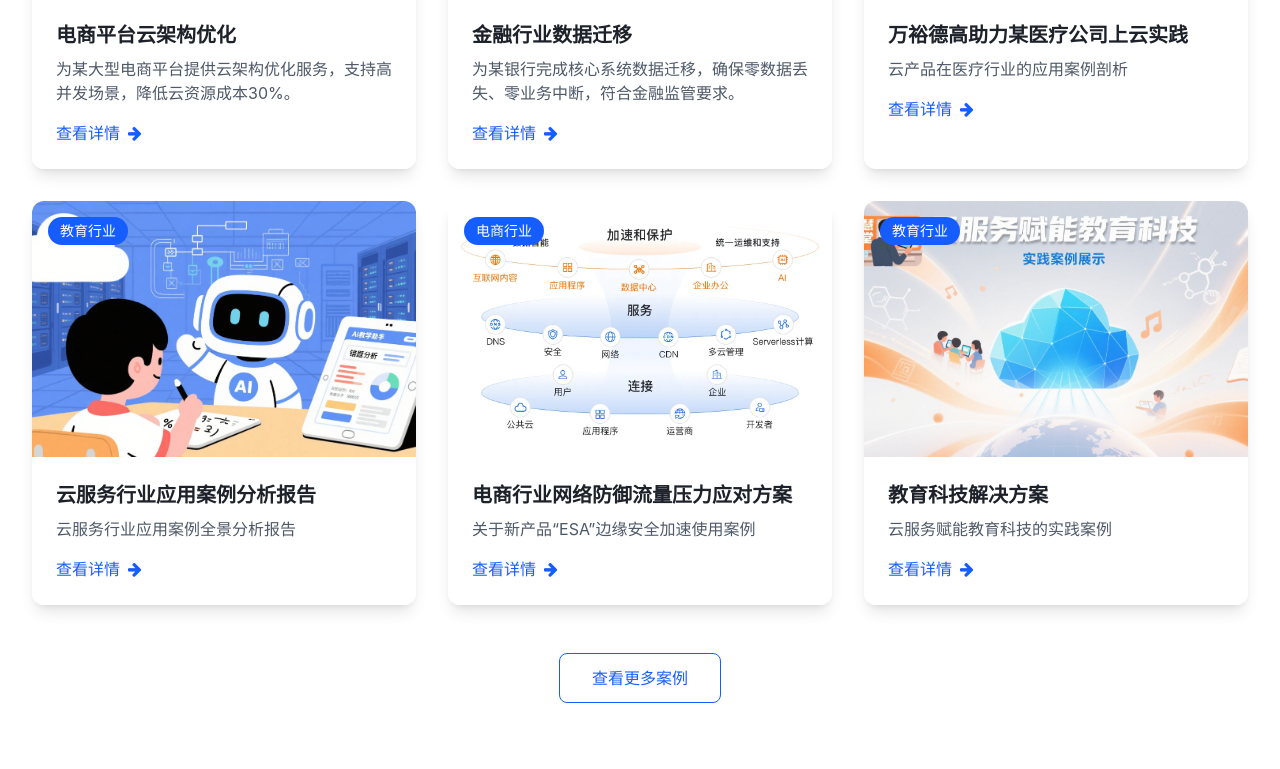
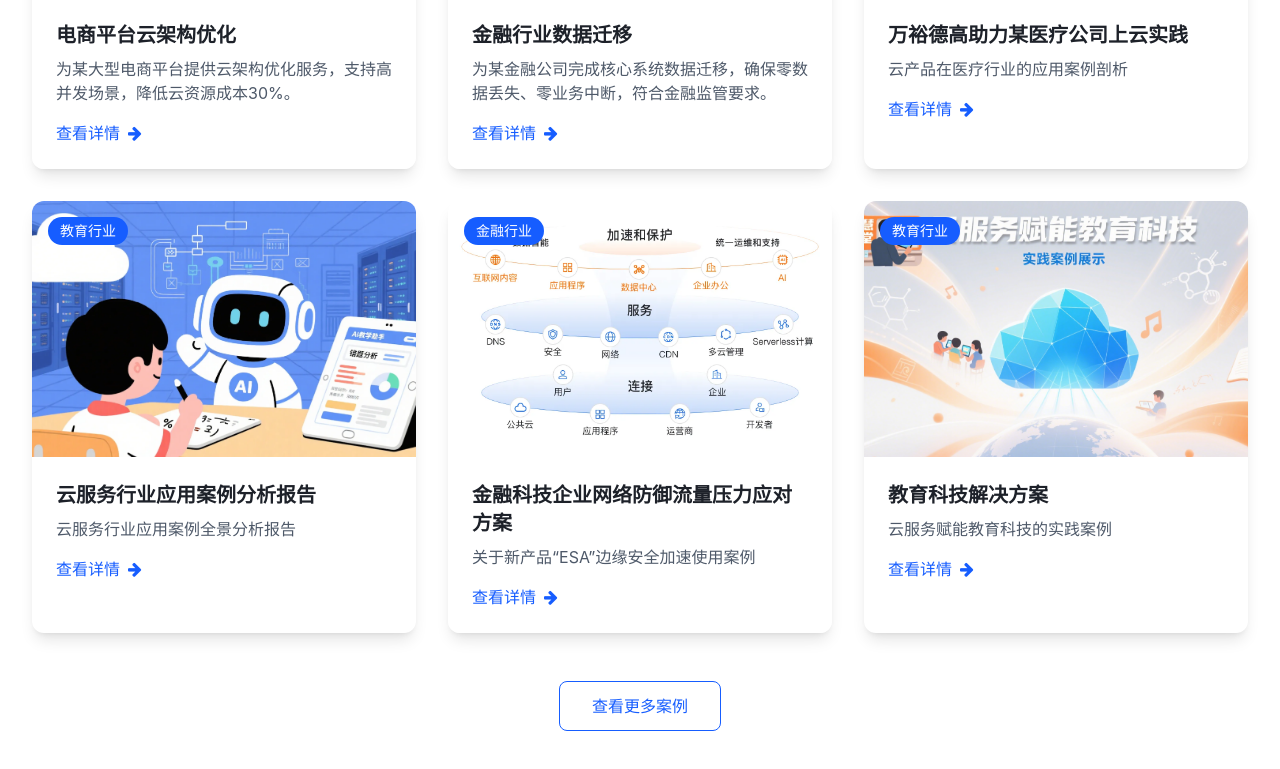
Before and after one commit to MuYoungx/wanyu-guanwang, a plain HTML site: page index.html in a window 1280 px wide. Shown: the part 4164-4933 px from the top of the page. Drawn offline with nearby package versions, Linux system fonts and the light colour scheme.

Commit message:
修改案例内容

```diff
--- a/index.html
+++ b/index.html
@@ -596,7 +596,7 @@
             </div>
             <div class="p-6 bg-white">
               <h3 class="text-xl font-bold mb-2 group-hover:text-primary transition-colors">金融行业数据迁移</h3>
-              <p class="text-gray-500 mb-4">为某银行完成核心系统数据迁移，确保零数据丢失、零业务中断，符合金融监管要求。</p>
+              <p class="text-gray-500 mb-4">为某金融公司完成核心系统数据迁移，确保零数据丢失、零业务中断，符合金融监管要求。</p>
               <a href="https://www.yuque.com/hidusk/il6h57/nyykbac86mzwg4gk?singleDoc#" target="_blank" class="text-primary font-medium flex items-center">
                 查看详情 <i class="fa fa-arrow-right ml-2 group-hover:ml-3 transition-all"></i>
               </a>
@@ -645,11 +645,11 @@
               <img src="img/esa-anli.png" alt="电商行业网络防御流量压力应对方案"
                 class="w-full h-64 object-cover transition-transform duration-500 group-hover:scale-110">
               <div class="absolute top-4 left-4 bg-primary text-white text-sm px-3 py-1 rounded-full">
-                电商行业
+                金融行业
               </div>
             </div>
             <div class="p-6 bg-white">
-              <h3 class="text-xl font-bold mb-2 group-hover:text-primary transition-colors">电商行业网络防御流量压力应对方案</h3>
+              <h3 class="text-xl font-bold mb-2 group-hover:text-primary transition-colors">金融科技企业网络防御流量压力应对方案</h3>
               <p class="text-gray-500 mb-4">关于新产品“ESA”边缘安全加速使用案例</p>
               <a href="https://www.yuque.com/hidusk/il6h57/fsu7bcivnyo0qti9?singleDoc#" target="_blank" class="text-primary font-medium flex items-center">
                 查看详情 <i class="fa fa-arrow-right ml-2 group-hover:ml-3 transition-all"></i>
```
